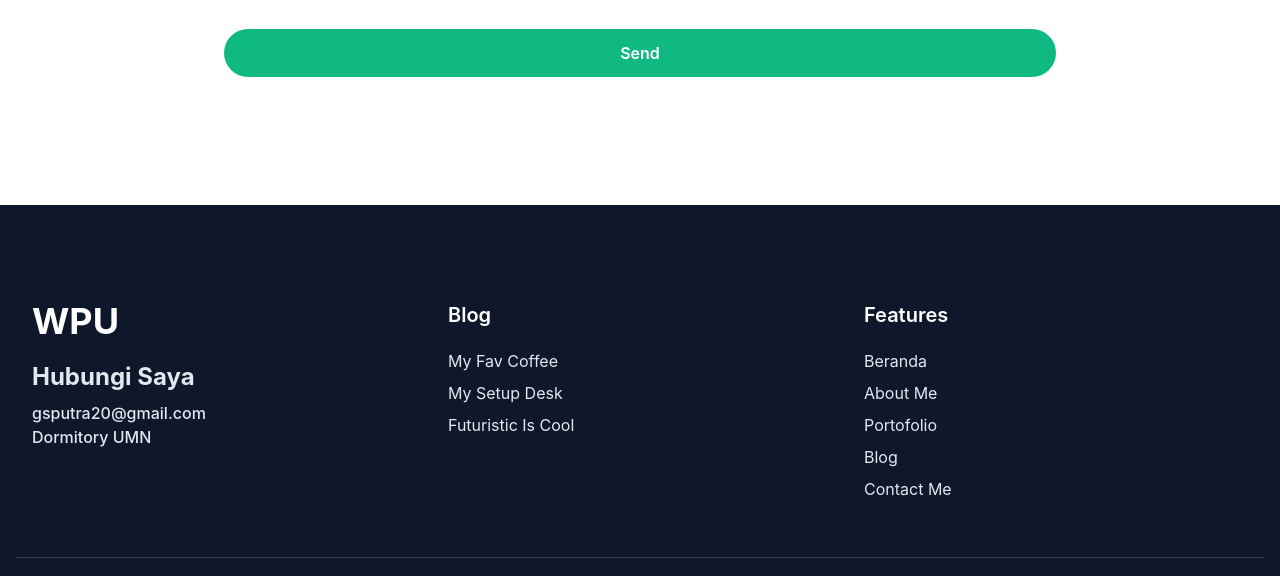
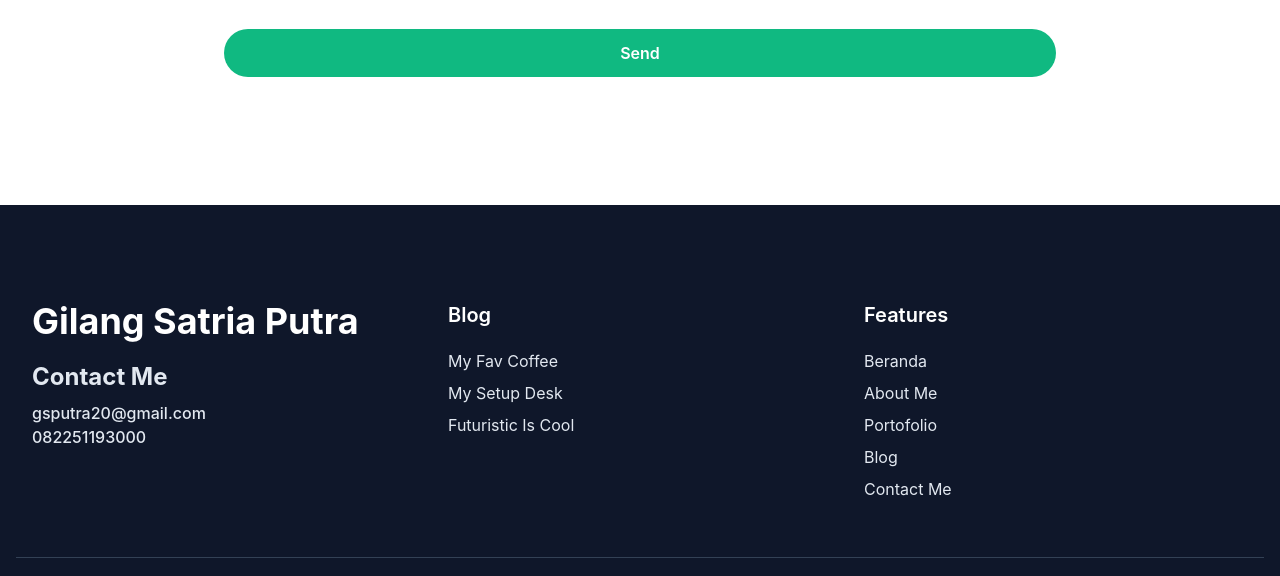
Before and after one commit to gapeee20/My-Portofolio, a website: page index.html in a window 1280 px wide. Shown: the part 4184-4760 px from the top of the page. Drawn offline with Linux system fonts and the light colour scheme.

Commit message:
Adding some 'printilan'

```diff
--- a/index.html
+++ b/index.html
@@ -332,10 +332,10 @@
         <div class="container">
             <div class="flex flex-wrap">
                 <div class="w-full px-4 mb-12 text-slate-200 font-medium md:w-1/3">
-                    <h2 class="font-bold text-4xl text-white mb-5">WPU</h2>
-                    <h3 class="font-bold text-2xl mb-2">Hubungi Saya</h3>
+                    <h2 class="font-bold text-4xl text-white mb-5">Gilang Satria Putra</h2>
+                    <h3 class="font-bold text-2xl mb-2">Contact Me</h3>
                     <p>gsputra20@gmail.com</p>
-                    <p>Dormitory UMN</p>
+                    <p>082251193000</p>
                 </div>
                 <div class="w-full px-4 mb-12 md:w-1/3">
                     <h3 class="font-semibold text-xl text-white mb-5">Blog</h3>
```
